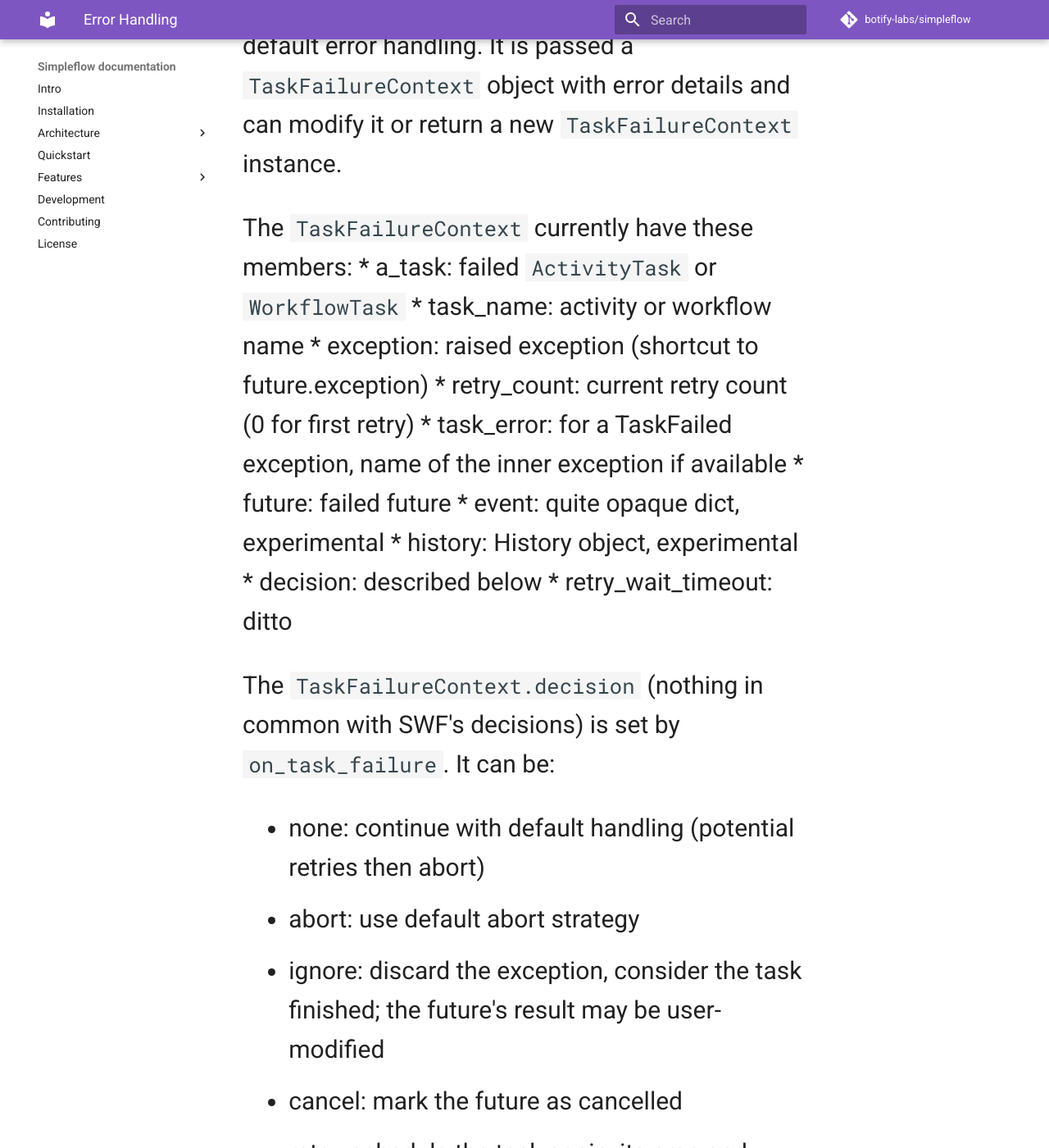
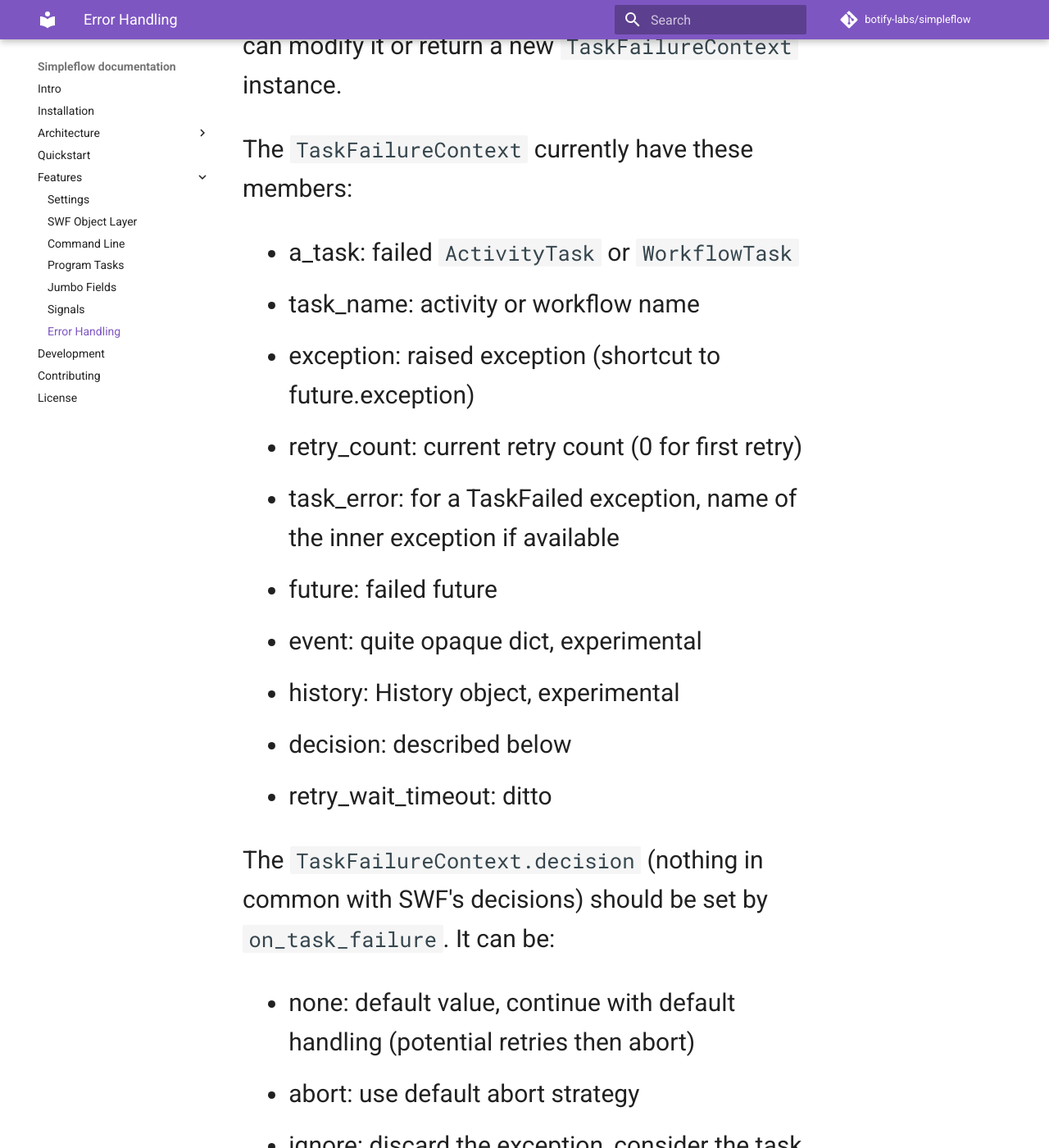
Before and after one commit to botify-labs/simpleflow, an MkDocs documentation site: the page built from docs/src/features/error_handling.md, in a window 1280 px wide and 1400 px high, scrolled down 1433 px. Shown: the whole window at 82% size. Built offline with MkDocs 1.6.1 and Material for MkDocs 9.7.7, drawn with Linux system fonts in a browser that asks for light colours; comment, search, counter and statistics services are not loaded; old or Windows-style settings are respelled for this version of MkDocs; some of the changed text lies outside the part shown.

Commit message:
Documentation fixes
* add features/error_handling.md to mkdcs.yml
* tweaks in features/error_handling.md

Signed-off-by: Yves Bastide <yves@botify.com>

```diff
--- a/docs/mkdocs.yml
+++ b/docs/mkdocs.yml
@@ -3,7 +3,7 @@ docs_dir: src/
 
 # Project information
 site_name: "Simpleflow documentation"
-copyright: "Copyright &copy; 2017 - Botify"
+copyright: "Copyright &copy; 2017‒2018 — Botify"
 
 # Code
 repo_name: botify-labs/simpleflow
@@ -67,6 +67,7 @@ pages:
     - Program Tasks: features/program_tasks.md
     - Jumbo Fields: features/jumbo_fields.md
     - Signals: features/signals.md
+    - Error Handling: features/error_handling.md
   - Development: development.md
   - Contributing: contributing.md
   - License: license.md
--- a/docs/src/features/error_handling.md
+++ b/docs/src/features/error_handling.md
@@ -6,11 +6,10 @@ Error Handling
 
 What follows applies to the SWF executor; the local one only handles `raises_on_failure`.
 
-A workflow can declare a method to be called on an activity or child workflow error, that is, either an
-`ActivityTaskFailed`, `ActivityTaskTimedOut`, `ChildWorkflowExecutionFailed` or `ChildWorkflowExecutionTimedOut`.
-In its absence, errors are handled as follow:
+A workflow can declare a method to be called when a task or child workflow fails or times out.
+By default, errors are handled as follow:
 
-*  a`retry` attribute defines how many times the task is retried; it defaults to 0 (no retry)
+*  a`retry` attribute defines how many times the task or workflow is retried; it defaults to 0 (no retry)
 * if too many retries were attempted, the `raises_on_failure` attribute is checked. If False, a future is returned with
     its `exception` set; if True, the workflow is aborted.
 
@@ -22,6 +21,7 @@ It is passed a `TaskFailureContext` object with error details and can modify it
 instance.
 
 The `TaskFailureContext` currently have these members:
+
 * a_task: failed `ActivityTask` or `WorkflowTask`
 * task_name: activity or workflow name
 * exception: raised exception (shortcut to future.exception)
@@ -33,9 +33,9 @@ The `TaskFailureContext` currently have these members:
 * decision: described below
 * retry_wait_timeout: ditto
 
-The `TaskFailureContext.decision` (nothing in common with SWF's decisions) is set by `on_task_failure`. It can be:
+The `TaskFailureContext.decision` (nothing in common with SWF's decisions) should be set by `on_task_failure`. It can be:
 
-* none: continue with default handling (potential retries then abort)
+* none: default value, continue with default handling (potential retries then abort)
 * abort: use default abort strategy
 * ignore: discard the exception, consider the task finished; the future's result may be user-modified
 * cancel: mark the future as cancelled
@@ -45,5 +45,5 @@ The `TaskFailureContext.decision` (nothing in common with SWF's decisions) is se
     strategy here is for `on_task_failure` to call the executor's `default_failure_handling` method, and make
     workflow-specific processing according to its return value)
 
-The `Workflow.on_task_failure` method is guaranteed to be called once only on a given replay, but may be called
+The `Workflow.on_task_failure` method is guaranteed to be called only once on a given replay, but may be called
 again with the same failure in subsequent replays: it must thus be idempotent.
```
